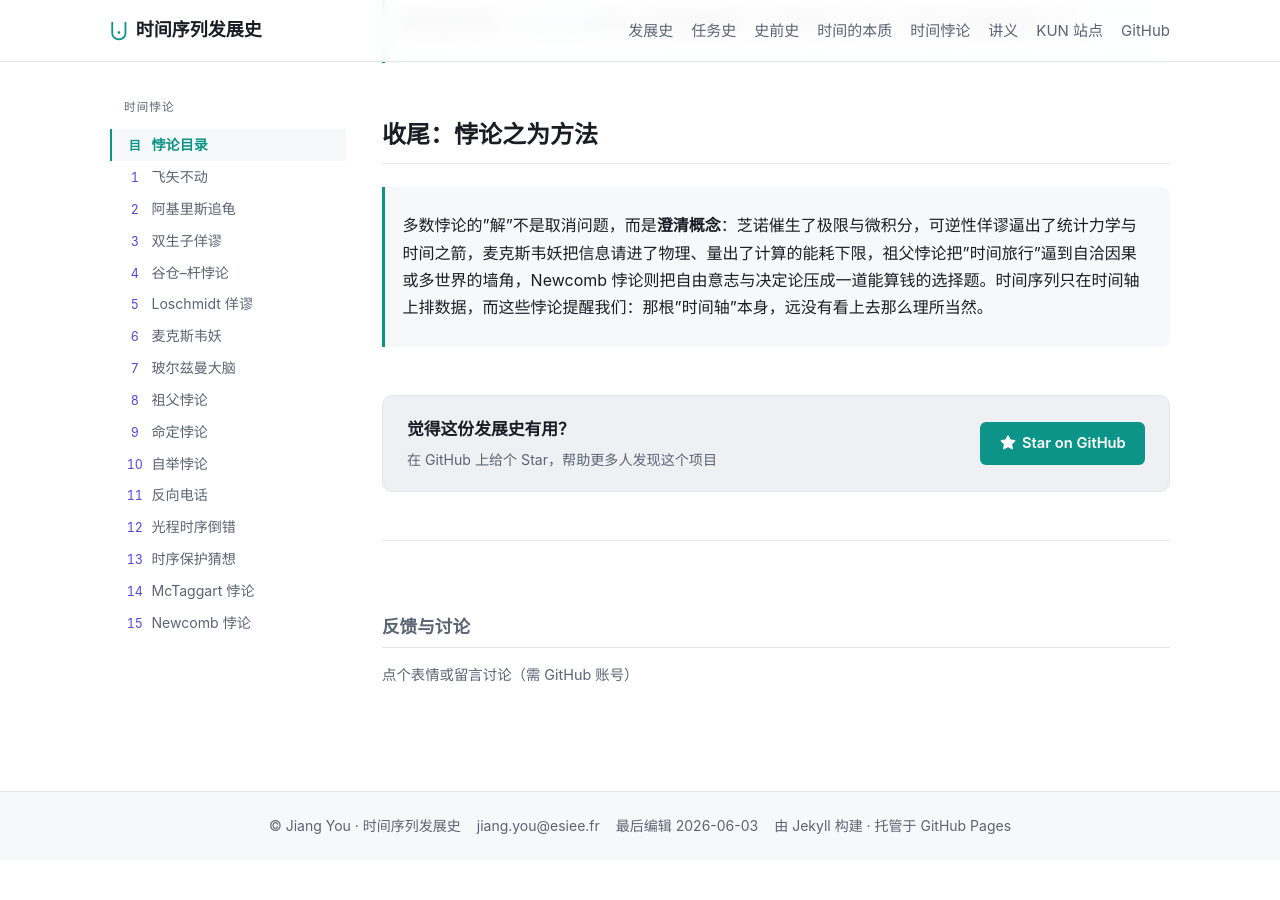
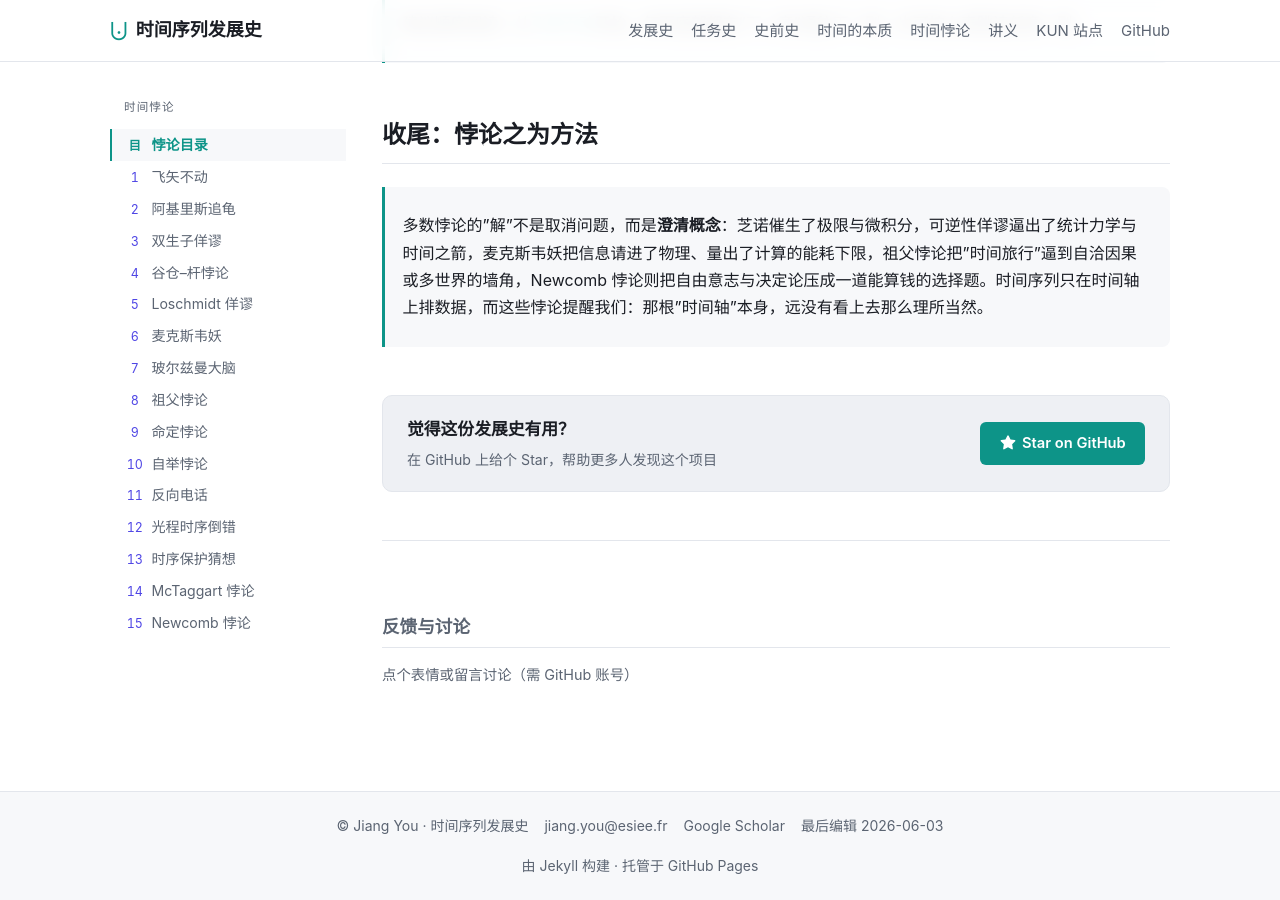
Before and after one commit to JiangYou2025/kun, a Jekyll site: the page built from paradoxes.md, in a window 1280 px wide and 900 px high, scrolled down 1308 px. Built offline with Jekyll 4.4.1, drawn with Linux system fonts in a browser that asks for light colours; comment, search, counter and statistics services are not loaded; before the commit the page ends 2168 px from its top, so only the background shows below that.

Commit message:
Sync history layout with remote: add Google Scholar link to footer
Co-Authored-By: Claude Opus 4.6 (1M context) <noreply@anthropic.com>

```diff
--- a/_layouts/history.html
+++ b/_layouts/history.html
@@ -188,7 +188,7 @@
 </div>
 
 <footer class="site-footer">
-  <div class="bar"><span>© Jiang You · 时间序列发展史</span><a href="mailto:jiang.you@esiee.fr" style="color:var(--muted)">jiang.you@esiee.fr</a>{% if page.updated %}<span class="muted">最后编辑 {{ page.updated }}</span>{% endif %}<span class="muted">由 Jekyll 构建 · 托管于 GitHub Pages</span></div>
+  <div class="bar"><span>© Jiang You · 时间序列发展史</span><a href="mailto:jiang.you@esiee.fr" style="color:var(--muted)">jiang.you@esiee.fr</a><a href="https://scholar.google.com/citations?user=9V6G_CYAAAAJ&hl=zh-CN" target="_blank" rel="noopener" style="color:var(--muted)">Google Scholar</a>{% if page.updated %}<span class="muted">最后编辑 {{ page.updated }}</span>{% endif %}<span class="muted">由 Jekyll 构建 · 托管于 GitHub Pages</span></div>
 </footer>
 </body>
 </html>
```
